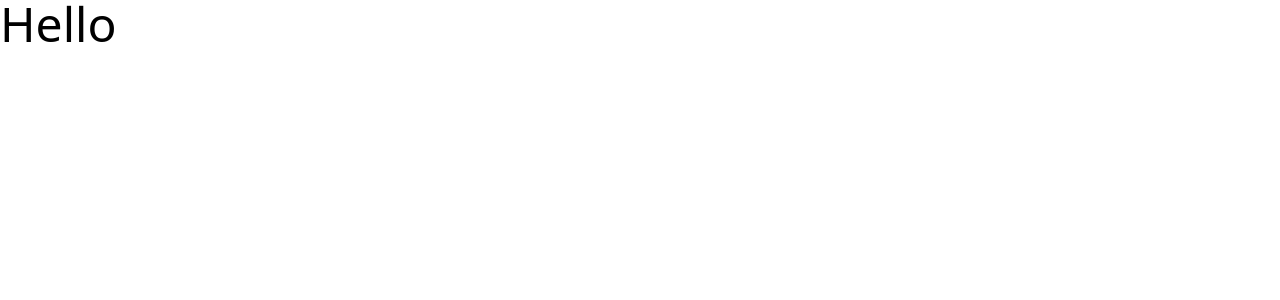
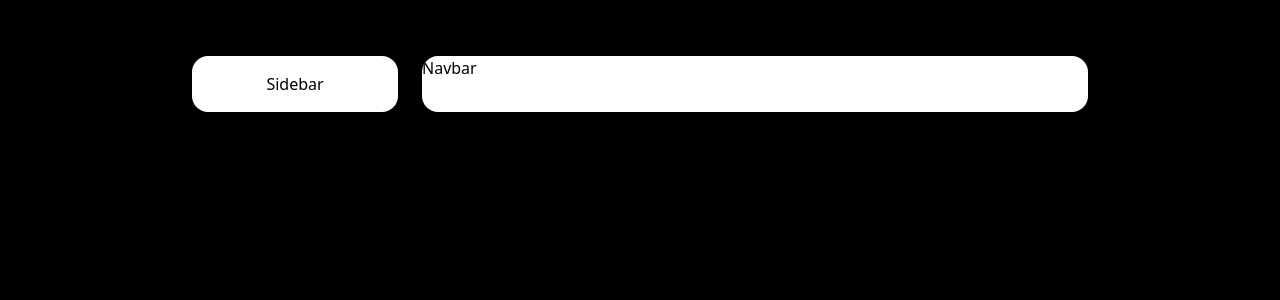
Before and after one commit to Md-RonyAhmed/my-portfolio, a Next.js app: page / in a window 1280 px wide. Shown: the top 300 px of the page. Built offline with nearby package versions, Linux system fonts and the light colour scheme.

Commit message:
sidebar and navbar added

```diff
--- /dev/null
+++ b/components/Navbar.tsx
@@ -0,0 +1,9 @@
+import React from 'react'
+
+const Navbar = () => {
+  return (
+    <div>Navbar</div>
+  )
+}
+
+export default Navbar
--- /dev/null
+++ b/components/Sidebar.tsx
@@ -0,0 +1,9 @@
+import React from 'react'
+
+const Sidebar = () => {
+  return (
+    <div>Sidebar</div>
+  )
+}
+
+export default Sidebar
--- a/pages/_app.tsx
+++ b/pages/_app.tsx
@@ -1,6 +1,22 @@
+import Navbar from '../components/Navbar';
+import Sidebar from '../components/Sidebar';
 import '../styles/globals.css'
 function MyApp({ Component, pageProps }) {
-  return <Component {...pageProps} />
+  return (
+    <div className="grid grid-cols-12 gap-6 px-5 my-14 lg:mb-0 md:mb-16 sm:px-20 md:px-32 lg:px-36 xl:px-48 ">
+      {/* // do this div style later (after putting the content) */}
+      <div className="h-full col-span-12 p-4 text-base text-center bg-white dark:bg-dark-500 lg:col-span-3 rounded-2xl shadow-custom-light dark:shadow-custom-dark ">
+        {/* //!sidebar */}
+        <Sidebar />
+      </div>
+      <div className="flex flex-col col-span-12 overflow-hidden bg-white shadow-custom-light dark:shadow-custom-dark rounded-2xl lg:col-span-9 dark:bg-dark-500">
+        {/* //!navbar */}
+        <Navbar />
+        {/* //!about */}
+        <Component {...pageProps} />
+      </div>
+    </div>
+  );
 }
 
 export default MyApp
--- a/pages/index.tsx
+++ b/pages/index.tsx
@@ -3,7 +3,7 @@ import React from 'react';
 const Home = () => {
   return (
     <div>
-      <h5 className='text-5xl'>Hello</h5>
+
     </div>
   );
 };
--- a/styles/globals.css
+++ b/styles/globals.css
@@ -1,3 +1,7 @@
 @tailwind base;
 @tailwind components;
 @tailwind utilities;
+
+body{
+   background-color: black;
+}
```
